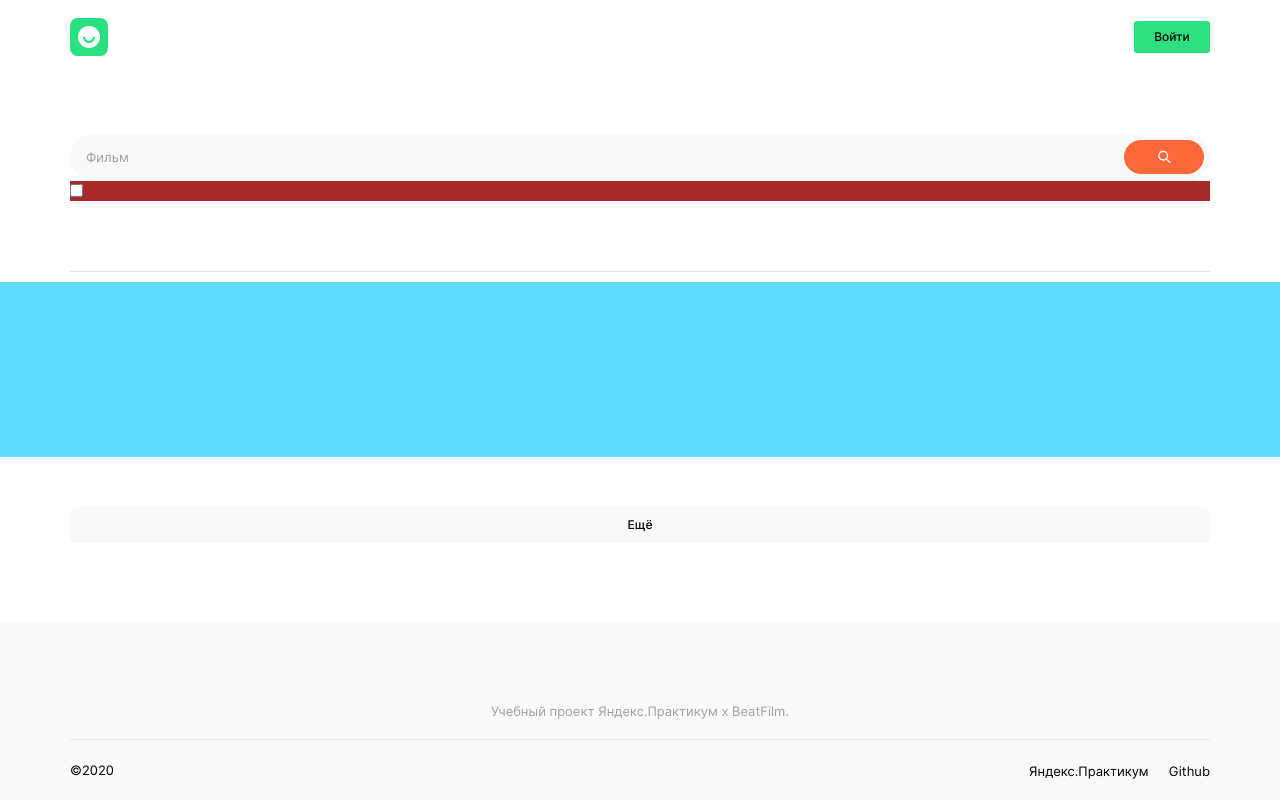
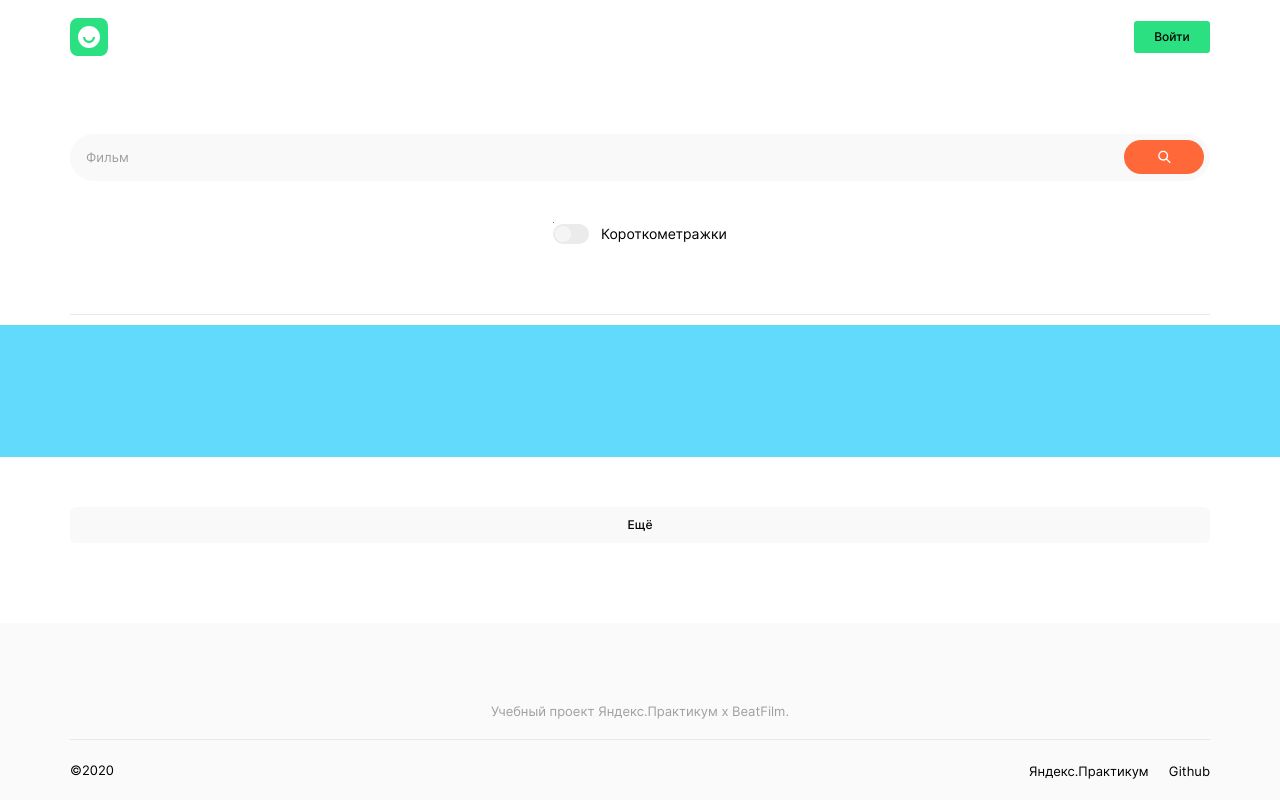
Before and after one commit to ruslan-mihalev/movies-explorer-frontend, a React app: page /movies in a window 1280 px wide. Built offline with nearby package versions, Linux system fonts and the light colour scheme.

Commit message:
Added search panel custom toggle checkbox

```diff
--- a/src/components/FilterCheckbox/FilterCheckbox.css
+++ b/src/components/FilterCheckbox/FilterCheckbox.css
@@ -1,3 +1,51 @@
 .filter-checkbox {
-    background-color: brown;
+    display: block;
+    text-align: center;
 }
+
+.filter-checkbox__input {
+    position: absolute;
+    width: 1px;
+    height: 1px;
+    overflow: hidden;
+    clip-path: inset(0, 0, 0, 0);
+}
+
+/* :hover */
+.filter-checkbox__pseudo-toggle:hover {
+    opacity: .7;
+    transition: opacity .2s;
+}
+
+/* <base> */
+.filter-checkbox__input + .filter-checkbox__pseudo-toggle {
+    display: inline-block;
+    vertical-align: middle;
+    width: 36px;
+    height: 20px;
+    background: url('../../images/ic_toggle-disabled.svg');
+}
+
+/*:checked */
+.filter-checkbox__input:checked + .filter-checkbox__pseudo-toggle {
+    background: url('../../images/ic_toggle-enabled.svg');
+}
+
+.filter-checkbox__label {
+    margin: 0 0 0 13px;
+    padding: 0;
+    vertical-align: middle;
+    font-weight: 400;
+    font-size: 11px;
+    line-height: 1.64;
+    color: #000;
+    transition: font-size .5s;
+}
+
+@media screen and (min-width: 768px) {
+    .filter-checkbox__label {
+        margin: 0 0 0 12px;
+        font-size: 14px;
+        line-height: 1.29;
+    }
+}
--- a/src/components/FilterCheckbox/FilterCheckbox.js
+++ b/src/components/FilterCheckbox/FilterCheckbox.js
@@ -2,10 +2,16 @@ import React from 'react';
 
 import './FilterCheckbox.css';
 
-function FilterCheckbox() {
+function FilterCheckbox({ className: mixinClass }) {
+    const className = `filter-checkbox ${mixinClass}`;
+
     return (
-        <div className="filter-checkbox">
-            <input type='checkbox'/>
+        <div className={className}>
+            <label className='filter-checkbox__container'>
+                <input className='filter-checkbox__input' type='checkbox' name='short-films-toggle'/>
+                <span className='filter-checkbox__pseudo-toggle'/>
+                <span className='filter-checkbox__label'>Короткометражки</span>
+            </label>
         </div>
     );
 }
--- a/src/components/SearchPanel/SearchPanel.css
+++ b/src/components/SearchPanel/SearchPanel.css
@@ -2,12 +2,23 @@
     box-sizing: border-box;
     margin: 0;
     padding: 80px 14px 10px;
+    transition: padding-top .5s, padding-right .5s, padding-bottom .5s, padding-left .5s;
+}
+
+.search-panel__form {
+    display: block;
+}
+
+.search-panel__filter-checkbox {
+    margin: 42px auto 0;
+    transition: margin-top .5s;
 }
 
 .search-panel__divider {
     height: 1px;
     margin: 50px 0 0;
     background: #E8E8E8;
+    transition: margin-top .5s;
 }
 
 @media screen and (min-width: 768px) {
@@ -21,6 +32,10 @@
         padding: 60px 70px 10px;
     }
 
+    .search-panel__filter-checkbox {
+        margin: 41px auto 0;
+    }
+
     .search-panel__divider {
         margin: 70px 0 0;
     }
--- a/src/components/SearchPanel/SearchPanel.js
+++ b/src/components/SearchPanel/SearchPanel.js
@@ -13,7 +13,7 @@ function SearchPanel({ onSearchClicked }) {
         <section className="search-panel">
             <form className='search-panel__form' name='search-form' onSubmit={submitFormHandler}>
                 <SearchField/>
-                <FilterCheckbox/>
+                <FilterCheckbox className='search-panel__filter-checkbox'/>
             </form>
             <div className='search-panel__divider'/>
         </section>
```
Also changed, not shown: src/images/ic_link-arrow.svg (renamed from src/images/ic_link_arrow.svg), src/images/ic_toggle-disabled.svg (added), src/images/ic_toggle-enabled.svg (added).
